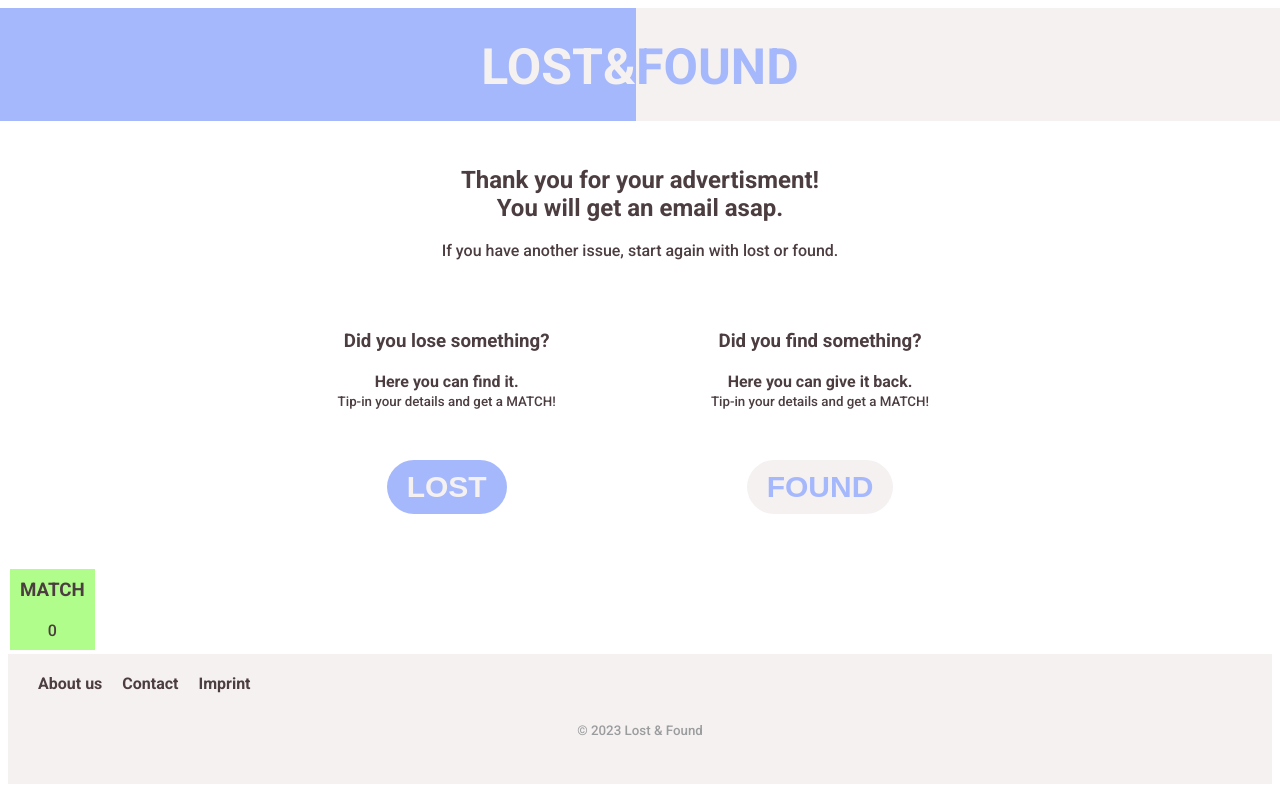
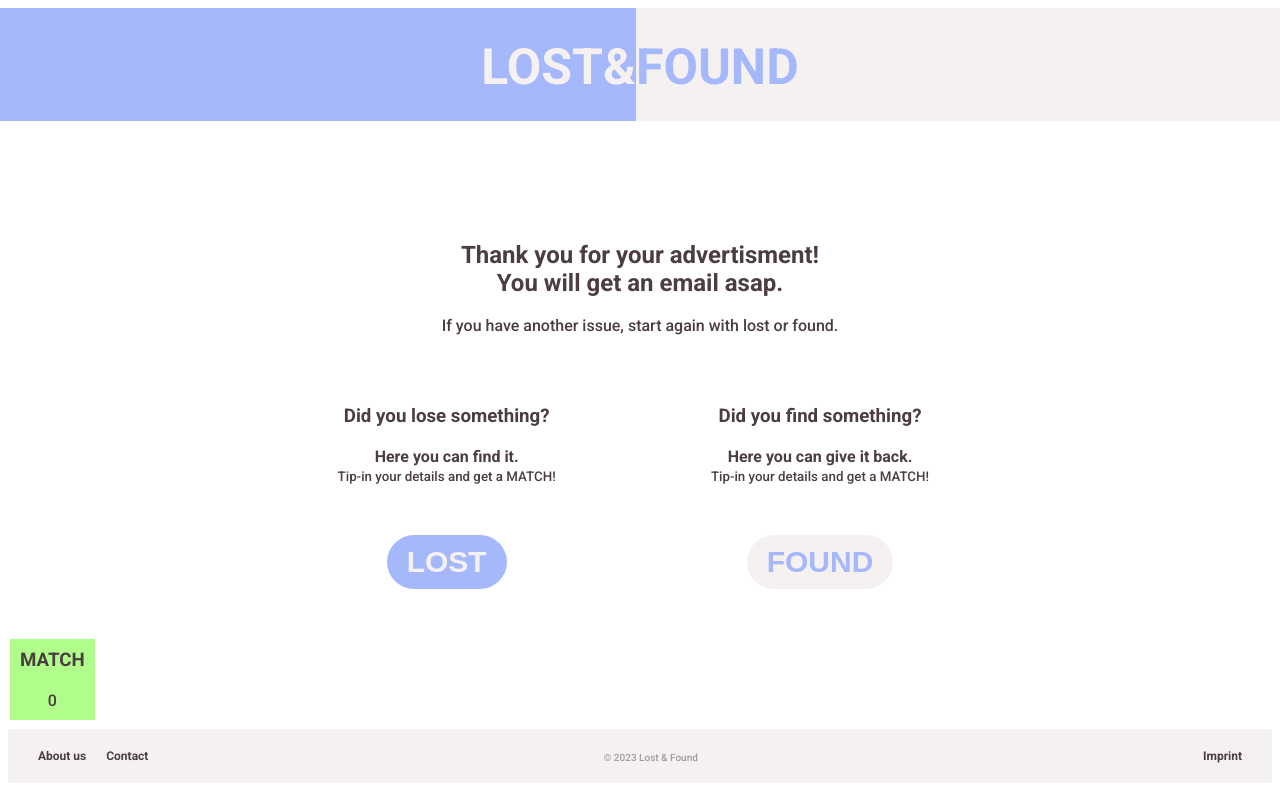
Before and after one commit to coding-bootcamps-eu/2023-04-final-project-lost-and-found, a Vue app: page /updatelandingpage in a window 1280 px wide. Shown: the top 800 px of the page. Built offline with nearby package versions, Linux system fonts and the light colour scheme.

Commit message:
style:  corrected footer

```diff
--- a/src/components/Landing.vue
+++ b/src/components/Landing.vue
@@ -38,17 +38,21 @@
 
     <footer>
       <div class="footerLinks">
+        <div class="footerNavLeft">
           <nav>
             <router-link to="/about">About us</router-link>
           </nav>
-        <nav>
+          <nav class="footerNavLeft">
             <router-link to="/contact">Contact</router-link>
           </nav>
+        </div>
+        <div class="copyright">© 2023 Lost & Found</div>
+        <div class="footerNavRight">
           <nav>
             <router-link to="/imprint">Imprint</router-link>
           </nav>
         </div>
-      <div><p class="copyright">© 2023 Lost & Found</p></div>
+      </div>
     </footer>
   </div>
 </template>
@@ -135,10 +139,6 @@ main {
   padding-right: 50%;
 }
 
-h1 {
-  font-size: 50px;
-}
-
 a {
   text-decoration: none;
   color: #4c3d40;
@@ -146,6 +146,7 @@ a {
 }
 
 h1 {
+  font-size: 50px;
   color: #4c3d40;
   padding-top: 30px;
 }
@@ -182,27 +183,44 @@ button {
 
 .counter {
   position: fixed;
-  bottom: 150px;
+  bottom: 80px;
   left: 10px;
   background-color: #b1fd8b;
   padding: 10px;
 }
 
 footer {
-  width: 100%;
-  height: 130px;
+  width: auto;
+  /* height: 130px; */
   background-color: #f5f1f1;
   padding: 20px;
+  font-size: 0.75rem;
 }
 
 .footerLinks {
   display: flex;
-  flex-direction: row;
+  justify-content: space-between;
+  align-items: flex-end;
+  /* height: 100%; */
+}
+
+.footerNavLeft {
+  display: flex;
+  align-items: flex-end;
+}
+
+.footerNavRight {
+  display: flex;
+  justify-content: flex-end;
+  align-items: flex-end;
 }
 
 .copyright {
-  padding-top: 30px;
+  display: flex;
+  justify-content: center;
+  align-items: center;
   color: rgb(155, 156, 158);
   font-size: smaller;
+  padding-right: 50px;
 }
 </style>
--- a/src/views/UpdateLandingPage.vue
+++ b/src/views/UpdateLandingPage.vue
@@ -46,17 +46,21 @@
 
     <footer>
       <div class="footerLinks">
+        <div class="footerNavLeft">
           <nav>
             <router-link to="/about">About us</router-link>
           </nav>
-        <nav>
+          <nav class="footerNavLeft">
             <router-link to="/contact">Contact</router-link>
           </nav>
+        </div>
+        <div class="copyright">© 2023 Lost & Found</div>
+        <div class="footerNavRight">
           <nav>
             <router-link to="/imprint">Imprint</router-link>
           </nav>
         </div>
-      <div><p class="copyright">© 2023 Lost & Found</p></div>
+      </div>
     </footer>
   </div>
 </template>
@@ -127,7 +131,7 @@ main {
   display: flex;
   flex-direction: row;
   justify-content: center;
-  padding-bottom: 25px;
+  padding-bottom: 100px;
 }
 
 .lost {
@@ -187,27 +191,43 @@ button {
 
 .counter {
   position: fixed;
-  bottom: 150px;
+  bottom: 80px;
   left: 10px;
   background-color: #b1fd8b;
   padding: 10px;
 }
 
 footer {
-  width: 100%;
-  height: 130px;
+  width: auto;
+  /* height: 130px; */
   background-color: #f5f1f1;
   padding: 20px;
+  font-size: 0.75rem;
+}
+.footerLinks {
+  display: flex;
+  justify-content: space-between;
+  align-items: flex-end;
+  /* height: 100%; */
 }
 
-.footerLinks {
+.footerNavLeft {
   display: flex;
-  flex-direction: row;
+  align-items: flex-end;
+}
+
+.footerNavRight {
+  display: flex;
+  justify-content: flex-end;
+  align-items: flex-end;
 }
 
 .copyright {
-  padding-top: 30px;
+  display: flex;
+  justify-content: center;
+  align-items: center;
   color: rgb(155, 156, 158);
   font-size: smaller;
+  padding-right: 50px;
 }
 </style>
```
Lines whose indentation alone changed are shown as unchanged.
